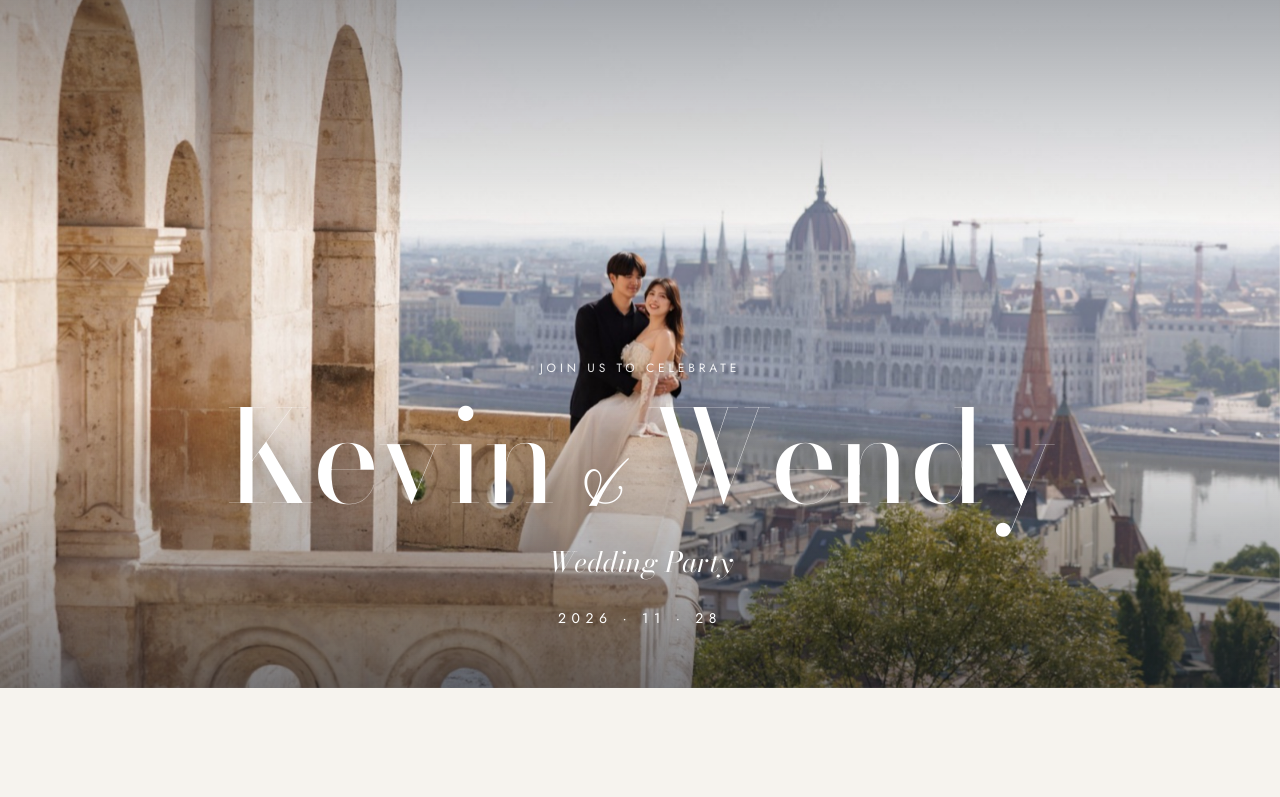
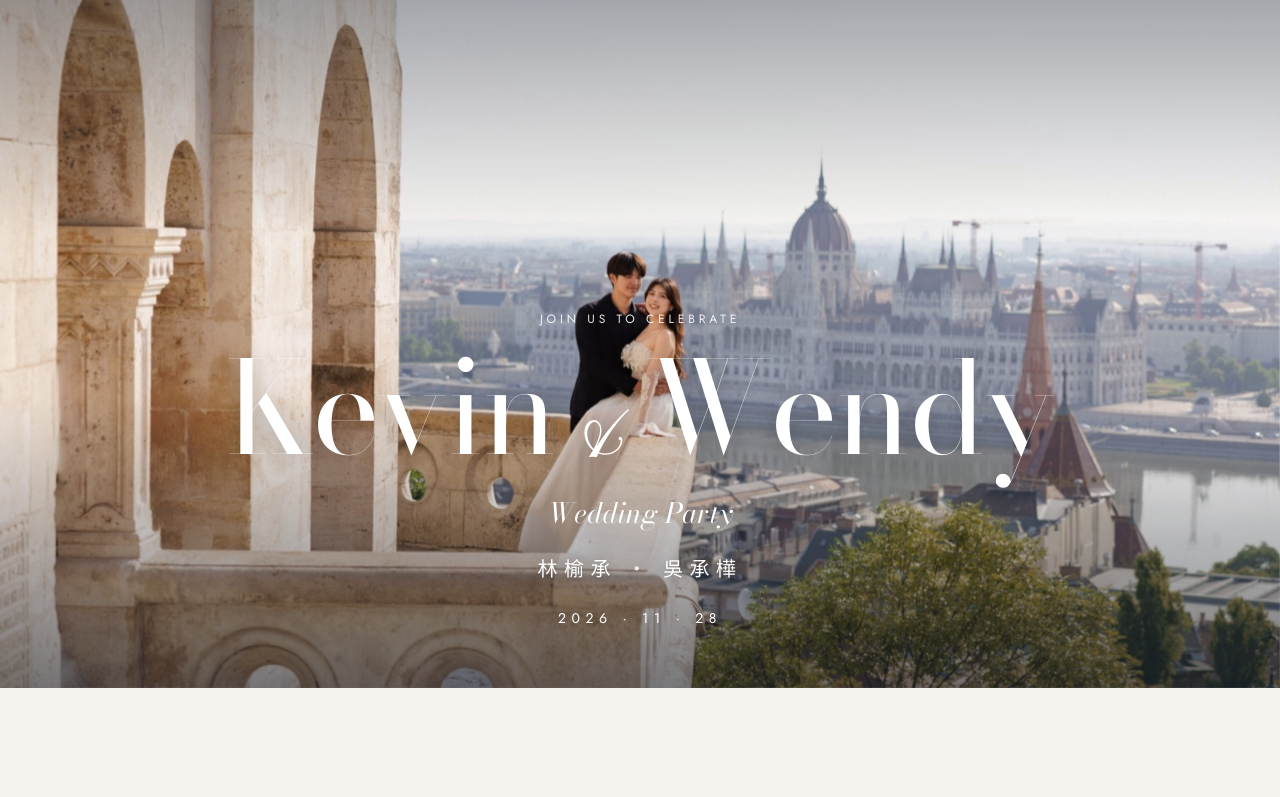
Before and after one commit to WendyW818/wedding, a plain HTML site: page index.html in a window 1280 px wide. Shown: the top 797 px of the page. Drawn offline with nearby package versions, Linux system fonts and the light colour scheme.

Commit message:
Add files via upload

```diff
--- a/index.html
+++ b/index.html
@@ -114,6 +114,15 @@ a:focus-visible, button:focus-visible { outline: 2px solid var(--blue); outline-
   font-size: clamp(20px, 3vw, 28px);
   margin: 0;
 }
+.hero-zh {
+  margin: 12px 0 0;
+  font-family: var(--f-body);
+  font-size: clamp(16px, 2.2vw, 20px);
+  font-weight: 500;
+  letter-spacing: .32em;
+  text-shadow: 0 1px 12px rgba(0,0,0,.3);
+}
+.hero-zh span { margin: 0 .5em; opacity: .8; }
 .hero-date {
   margin-top: 18px;
   font-family: var(--f-label);
@@ -434,6 +443,7 @@ footer {
 footer .names { color: var(--ink); text-shadow: none; font-size: clamp(44px, 8vw, 76px); margin: 0; }
 footer .names .amp { color: var(--blue-deep); }
 footer p { margin: 0; color: var(--ink-soft); letter-spacing: .14em; font-size: 14px; }
+footer .footer-zh { color: var(--ink); font-size: 17px; letter-spacing: .32em; }
 
 /* ---------- Responsive ---------- */
 @media (max-width: 760px) {
@@ -460,6 +470,7 @@ footer p { margin: 0; color: var(--ink-soft); letter-spacing: .14em; font-size:
     <div class="label">Join us to celebrate</div>
     <h1 class="names">Kevin<span class="amp">&amp;</span>Wendy</h1>
     <p class="hero-sub">Wedding Party</p>
+    <p class="hero-zh">林榆承<span aria-hidden="true">・</span>吳承樺</p>
     <div class="hero-date">2026 · 11 · 28</div>
   </div>
 </header>
@@ -736,6 +747,7 @@ footer p { margin: 0; color: var(--ink-soft); letter-spacing: .14em; font-size:
       <svg viewBox="0 0 24 24"><path d="M12 2c.9 3.6 2.4 5.1 6 6-3.6.9-5.1 2.4-6 6-.9-3.6-2.4-5.1-6-6 3.6-.9 5.1-2.4 6-6Zm0 13c.5 2 1.3 2.8 3.3 3.3-2 .5-2.8 1.3-3.3 3.3-.5-2-1.3-2.8-3.3-3.3 2-.5 2.8-1.3 3.3-3.3Z"/></svg>
     </div>
     <p class="names">Kevin<span class="amp">&amp;</span>Wendy</p>
+    <p class="footer-zh">林榆承　吳承樺</p>
     <p>2026.11.28 · 高雄 一嶼所在 二號島 西灣</p>
     <p>期待與你相見</p>
   </div>
```
